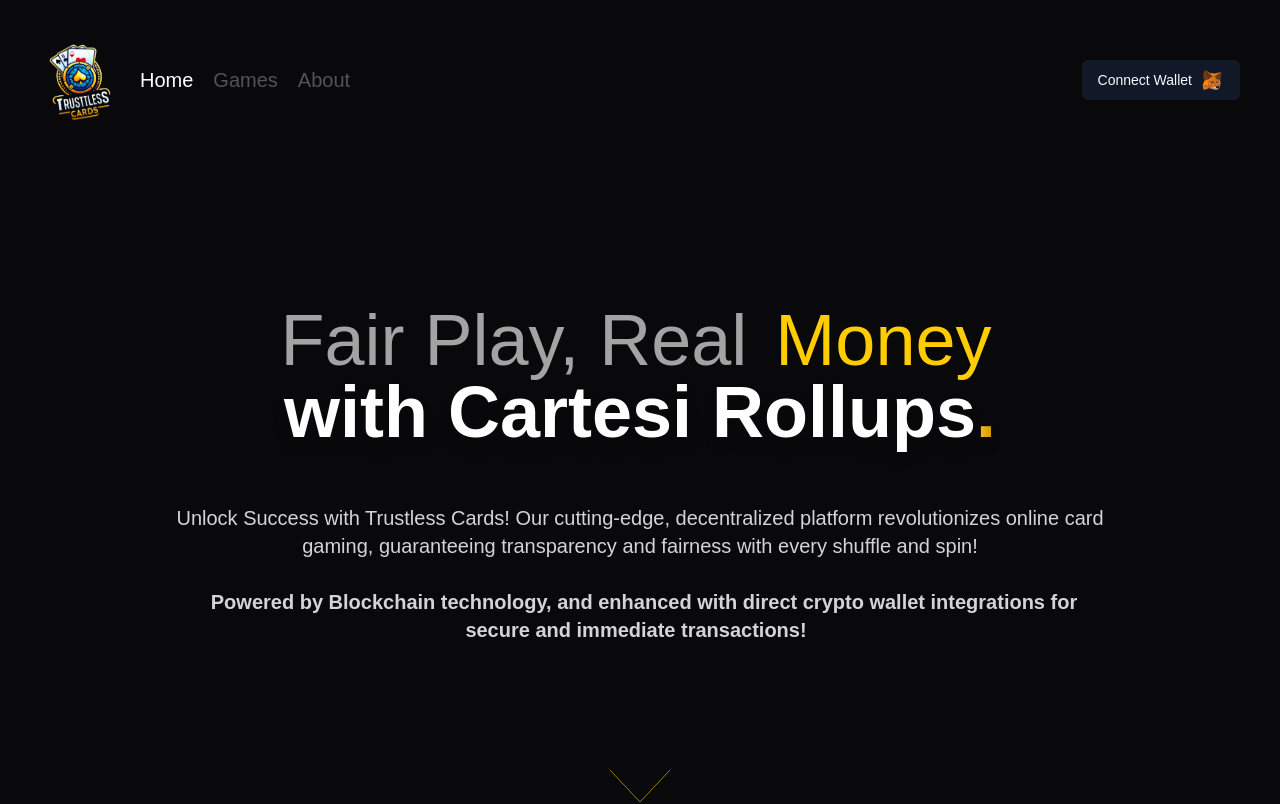
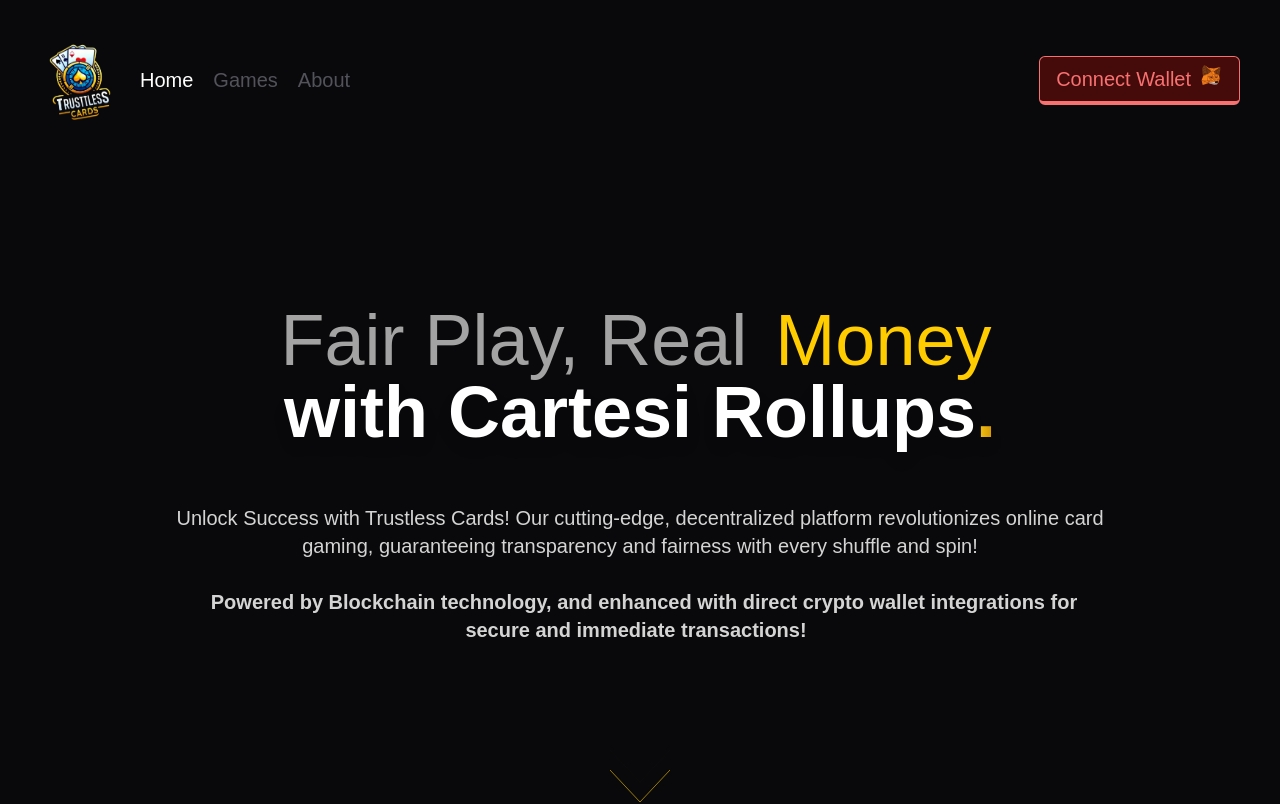
Before and after one commit to Trustless-Card/trustless-cards, a React (Create React App) app in the folder frontend/: page / in a window 1280 px wide. Shown: the top 804 px of the page. Built offline with nearby package versions, Linux system fonts and the light colour scheme.

Commit message:
fix(front): button

```diff
--- a/frontend/src/components/header/Header.jsx
+++ b/frontend/src/components/header/Header.jsx
@@ -62,12 +62,8 @@
         </div>
       </div>
       <div className="my-auto">
-        <Button
-          type="button"
-          className="bg-gray-900 flex items-center"
-          onClick={connectWallet}
-          disabled={isConnected}
-        >
+        <button onClick={connectWallet} disabled={isConnected} className="flex flex-row bg-red-950 text-red-400 border border-red-400 border-b-4 font-medium overflow-hidden relative px-4 py-2 rounded-md hover:brightness-150 hover:border-t-4 hover:border-b active:opacity-75 outline-none duration-300 group">
+          <span className="bg-red-400 shadow-red-400 absolute -top-[150%] left-0 inline-flex w-80 h-[5px] rounded-md opacity-50 group-hover:top-[150%] duration-500 shadow-[0_0_10px_10px_rgba(0,0,0,0.3)]"></span>
           {isConnected ? "Connected" : "Connect Wallet"}
           <svg
             aria-hidden="true"
@@ -503,7 +499,7 @@
               </clipPath>
             </defs>
           </svg>
-        </Button>
+        </button>
         {/* {walletAddress && (
           <div className="text-white mt-4">
             <p>Address: {walletAddress}</p>
```
